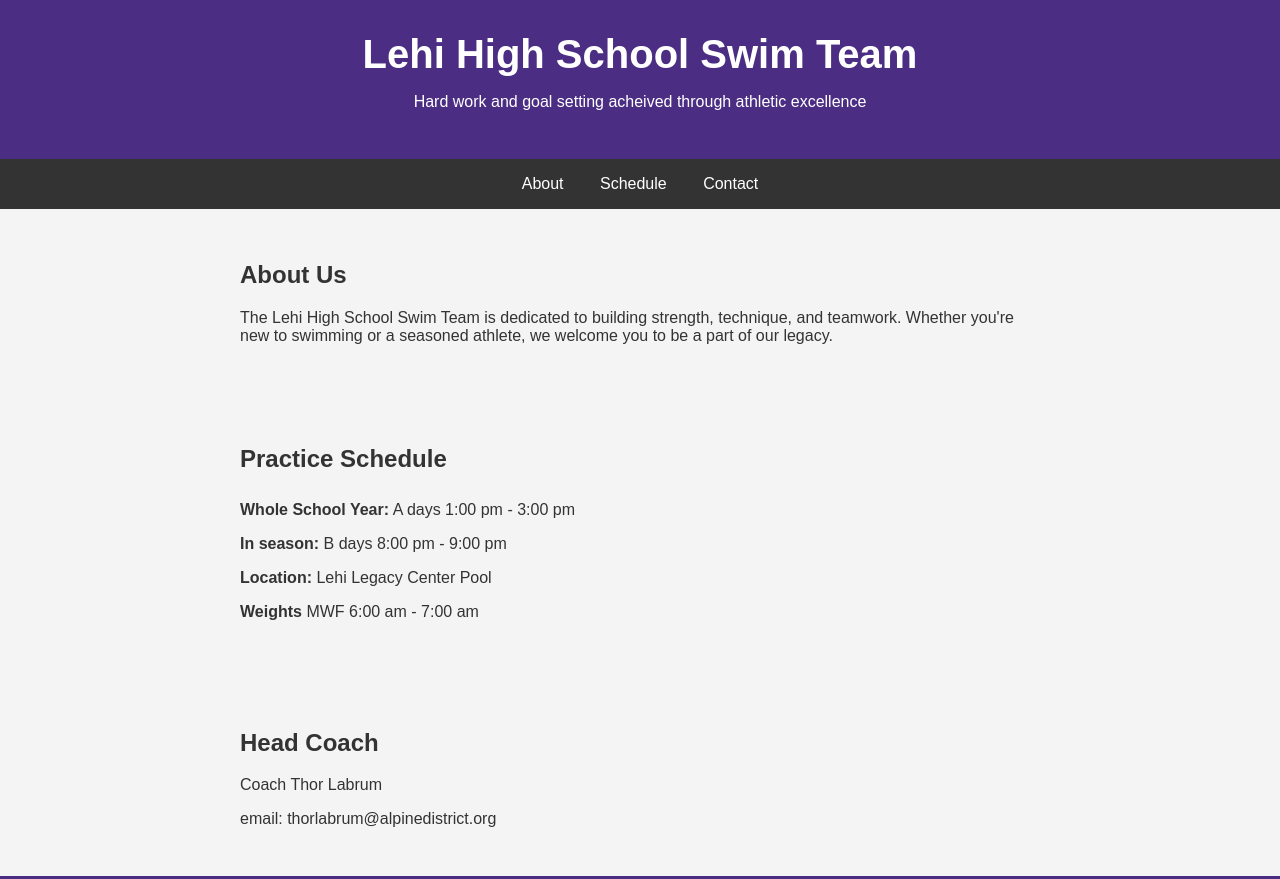
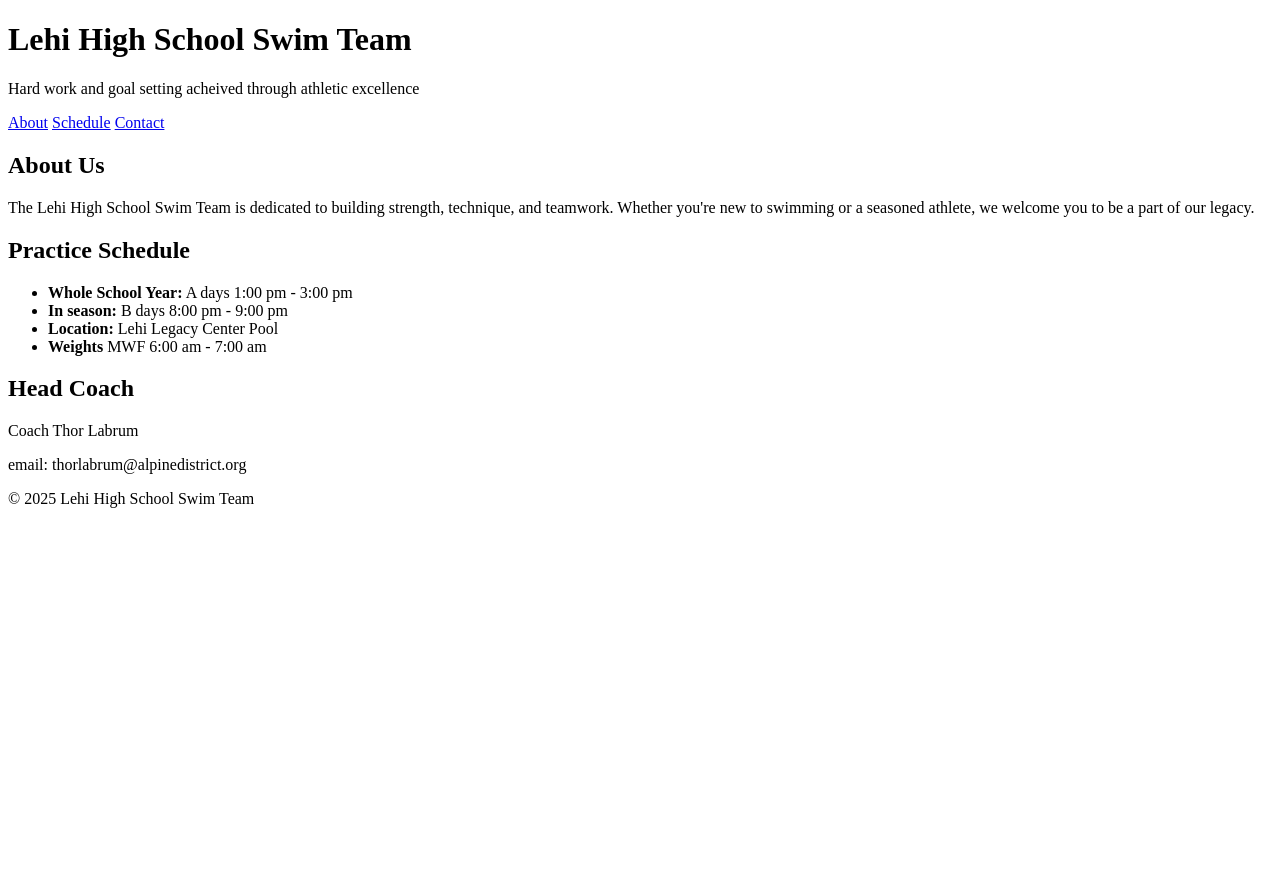
Before and after one commit to thorlabrum/LehiSwimming, a plain HTML site: page index.html in a window 1280 px wide. Shown: the top 879 px of the page. After the commit the page ends 800 px from the top, so only its background shows below. Drawn offline with Linux system fonts and the light colour scheme.

Commit message:
Update index.html

```diff
--- a/index.html
+++ b/index.html
@@ -4,72 +4,6 @@
   <meta charset="UTF-8" />
   <meta name="viewport" content="width=device-width, initial-scale=1.0" />
   <title>Lehi High School Swim Team</title>
-  <style>
-    body {
-      font-family: Arial, sans-serif;
-      margin: 0;
-      background-color: #f4f4f4;
-      color: #333;
-    }
-
-    header {
-      background-color: #4b2e83; /* Lehi purple */
-      color: white;
-      padding: 2rem 1rem;
-      text-align: center;
-    }
-
-    header h1 {
-      margin: 0;
-      font-size: 2.5rem;
-    }
-
-    nav {
-      background-color: #333;
-      text-align: center;
-    }
-
-    nav a {
-      color: white;
-      padding: 1rem;
-      display: inline-block;
-      text-decoration: none;
-    }
-
-    nav a:hover {
-      background-color: #4b2e83;
-    }
-
-    section {
-      padding: 2rem 1rem;
-      max-width: 800px;
-      margin: auto;
-    }
-
-    .schedule ul {
-      list-style: none;
-      padding-left: 0;
-    }
-
-    .schedule li {
-      padding: 0.5rem 0;
-    }
-
-    form input, form textarea, form button {
-      width: 100%;
-      padding: 0.75rem;
-      margin: 0.5rem 0;
-      border: 1px solid #ccc;
-      border-radius: 5px;
-    }
-
-    footer {
-      background-color: #4b2e83;
-      color: white;
-      text-align: center;
-      padding: 1rem;
-    }
-  </style>
 </head>
 <body>
 
```
